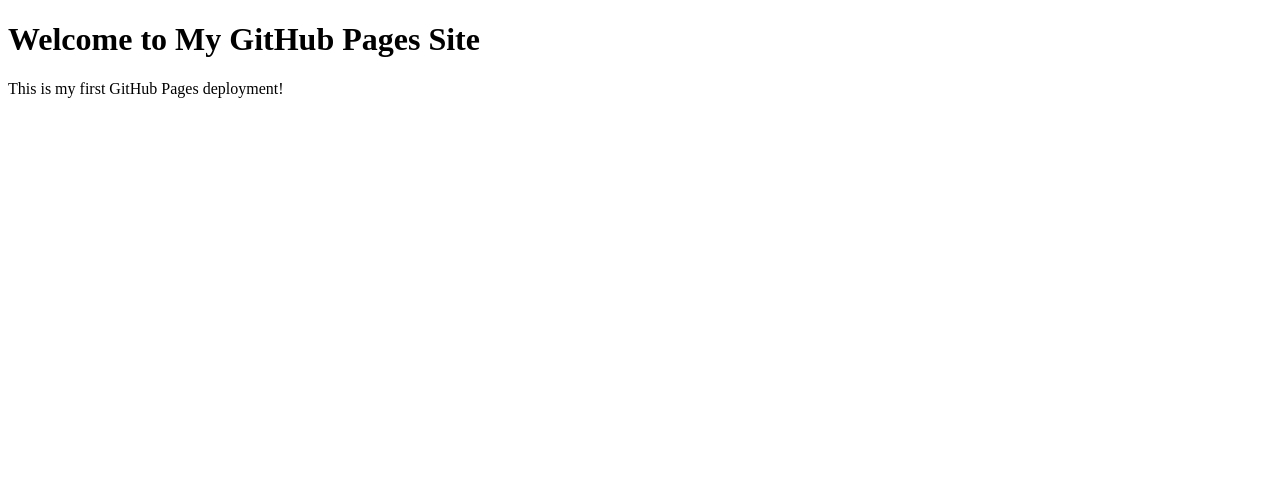
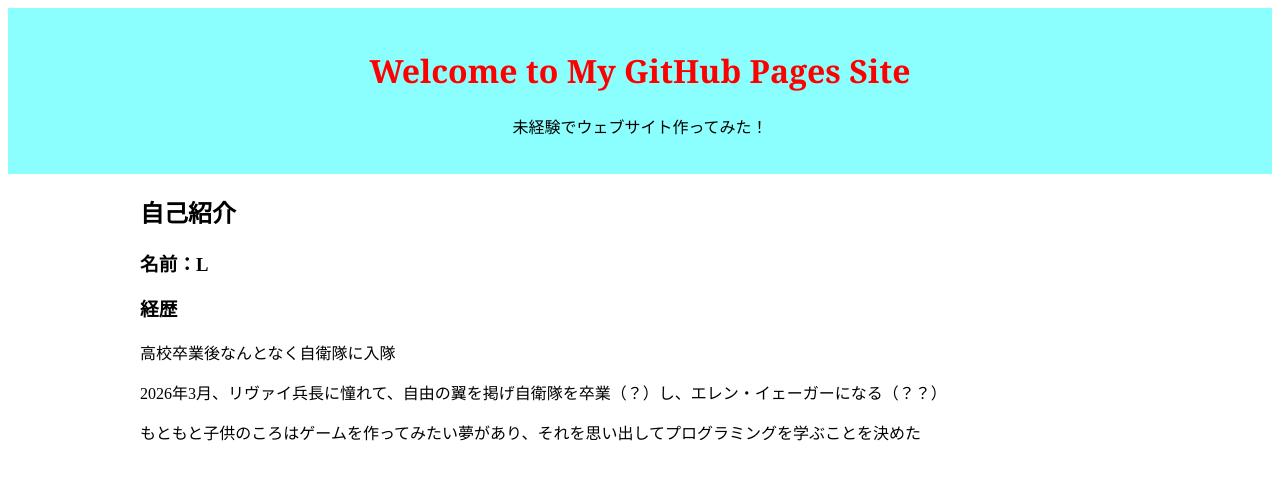
Before and after one commit to justicehawk1135378/my-first-web-app, a plain HTML site: page index.html in a window 1280 px wide. Drawn offline with Linux system fonts and the light colour scheme.

Commit message:
Add files via upload

```diff
--- a/index.html
+++ b/index.html
@@ -6,7 +6,40 @@
     <title>My GitHub Pages Site</title>
 </head>
 <body>
-    <h1>Welcome to My GitHub Pages Site</h1>
-    <p>This is my first GitHub Pages deployment!</p>
+    <style>
+        .container {
+            margin: 0 auto;
+            width: 1000px;
+        }
+
+        .top {
+            background-color: rgb(139, 254, 254);
+            text-align: center;
+            padding: 20px 10px;
+        }
+
+        h1 {
+            color: red;
+            font-family: georgia;
+
+        }
+    </style>
+    <div class="top">
+        <div class="container">
+            <h1>Welcome to My GitHub Pages Site</h1>
+            <p>未経験でウェブサイト作ってみた！</p>
+        </div>
+    </div>
+    <div class="me">
+        <div class="container">
+            <h2>自己紹介</h2>
+            <h3>名前：L</h3>
+            <h3>経歴</h3>
+            <p>高校卒業後なんとなく自衛隊に入隊</p>
+            <p>2026年3月、リヴァイ兵長に憧れて、自由の翼を掲げ自衛隊を卒業（？）し、エレン・イェーガーになる（？？）</p>
+            もともと子供のころはゲームを作ってみたい夢があり、それを思い出してプログラミングを学ぶことを決めた
+            <h3></h3>
+        </div>
+    </div>
 </body>
 </html>
```
